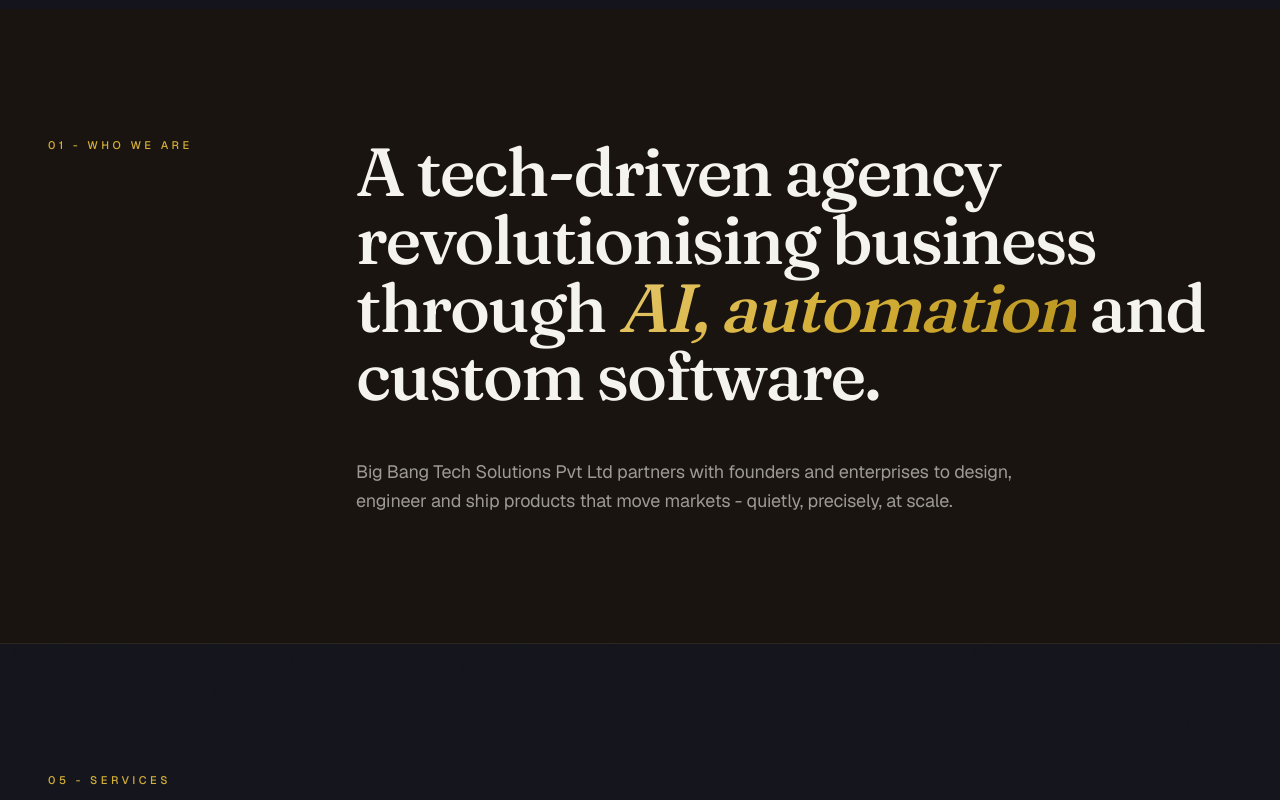
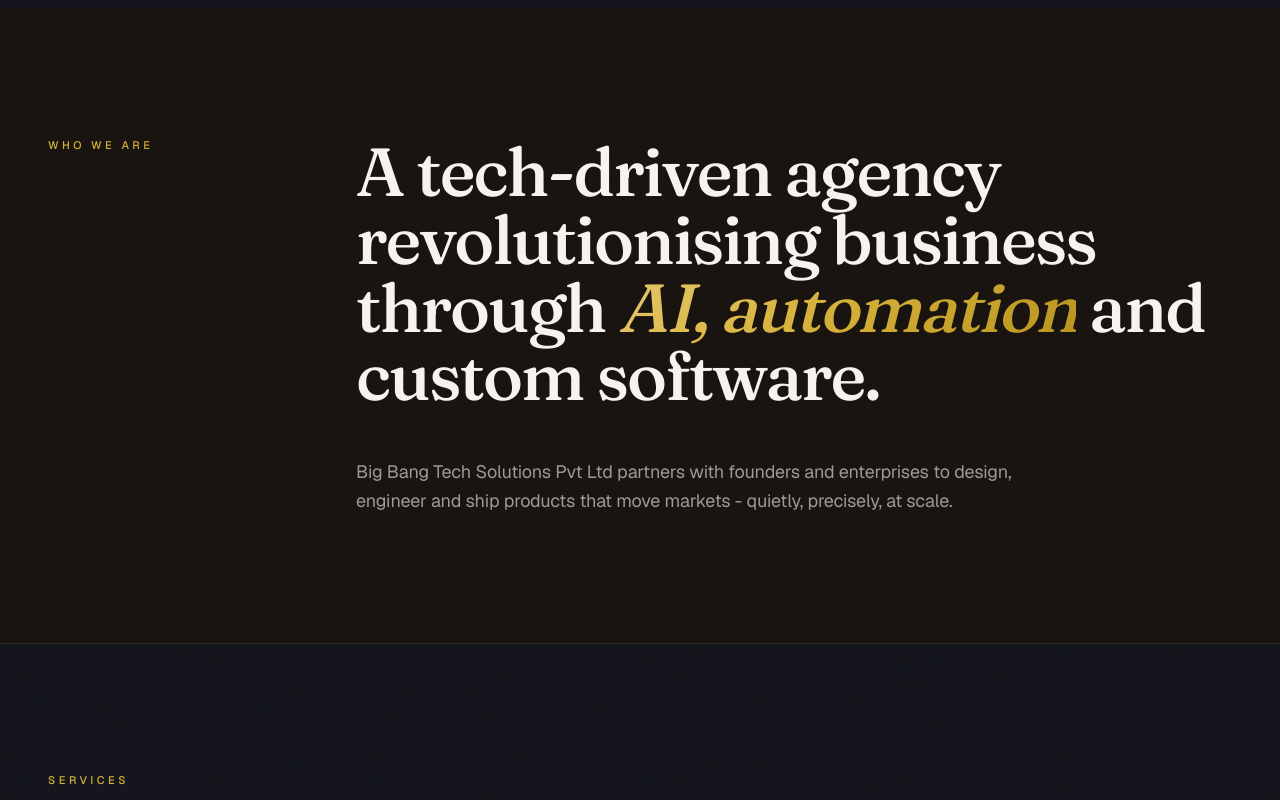
Before and after one commit to MohanPrasathSece/big-bang-launchpad, a React (Vite) app: page / in a window 1280 px wide. Shown: the part 1520-2320 px from the top of the page. Built offline with nearby package versions, Linux system fonts and the light colour scheme.

Commit message:
Remove numbered prefixes from all section eyebrow labels

```diff
--- a/src/Landing.tsx
+++ b/src/Landing.tsx
@@ -253,7 +253,7 @@ function Who() {
     <section id="about" className="relative px-6 md:px-12 py-20 md:py-32 bg-[color:var(--space-2)]">
       <div className="max-w-7xl mx-auto grid md:grid-cols-12 gap-12">
         <div className="md:col-span-3">
-          <div className="text-eyebrow sticky top-32">01 - Who we are</div>
+          <div className="text-eyebrow sticky top-32">Who we are</div>
         </div>
         <div className="md:col-span-9">
           <Reveal>
@@ -287,7 +287,7 @@ function Story() {
   return (
     <section className="relative px-6 md:px-12 py-20 md:py-32 bg-[color:var(--space-ink)] noise section-divider">
       <div className="max-w-7xl mx-auto">
-        <div className="text-eyebrow mb-6">02 - The Big Bang Story</div>
+        <div className="text-eyebrow mb-6">The Big Bang Story</div>
         <Reveal>
           <h2 className="text-section max-w-3xl">A universe of capability, expanding.</h2>
         </Reveal>
@@ -338,7 +338,7 @@ function Mission() {
   return (
     <section className="px-6 md:px-12 py-20 md:py-32 bg-[color:var(--space-2)] section-divider">
       <div className="max-w-6xl mx-auto">
-        <div className="text-eyebrow mb-10">03 - Mission</div>
+        <div className="text-eyebrow mb-10">Mission</div>
         <h2 className="text-section">
           {words.map((w, i) => (
             <motion.span
@@ -373,7 +373,7 @@ function Skills() {
     <section className="px-6 md:px-12 py-20 md:py-32 bg-[color:var(--space-0)] section-divider">
       <div className="max-w-7xl mx-auto grid md:grid-cols-12 gap-12">
         <div className="md:col-span-4">
-          <div className="text-eyebrow mb-6">04 - Capability</div>
+          <div className="text-eyebrow mb-6">Capability</div>
           <h2 className="text-section">Crafted disciplines.</h2>
         </div>
         <div className="md:col-span-8 space-y-8 md:mt-4">
@@ -421,7 +421,7 @@ function Services() {
       <div className="max-w-7xl mx-auto">
         <div className="flex items-end justify-between flex-wrap gap-8 mb-12 md:mb-20">
           <div>
-            <div className="text-eyebrow mb-6">05 - Services</div>
+            <div className="text-eyebrow mb-6">Services</div>
             <h2 className="text-section max-w-2xl">Nine disciplines. One studio.</h2>
           </div>
           <p className="text-[color:var(--muted-foreground)] max-w-md">
@@ -475,7 +475,7 @@ function TechUniverse() {
   return (
     <section className="px-6 md:px-12 py-20 md:py-32 bg-[color:var(--space-3)] section-divider">
       <div className="max-w-7xl mx-auto">
-        <div className="text-eyebrow mb-6">06 - Ecosystem</div>
+        <div className="text-eyebrow mb-6">Ecosystem</div>
         <Reveal>
           <h2 className="text-section max-w-3xl mb-20">An interconnected technology universe.</h2>
         </Reveal>
@@ -527,7 +527,7 @@ function Why() {
   return (
     <section className="px-6 md:px-12 py-20 md:py-32 bg-[color:var(--space-4)] section-divider">
       <div className="max-w-7xl mx-auto">
-        <div className="text-eyebrow mb-6">07 - Why Big Bang</div>
+        <div className="text-eyebrow mb-6">Why Big Bang</div>
         <Reveal>
           <h2 className="text-section mb-12 md:mb-20 max-w-3xl">Six reasons studios and CTOs choose us.</h2>
         </Reveal>
@@ -554,7 +554,7 @@ function Contact() {
   return (
     <section id="contact" className="px-6 md:px-12 py-20 md:py-32 bg-[color:var(--space-2)] section-divider">
       <div className="max-w-6xl mx-auto">
-        <div className="text-eyebrow mb-6">08 - Contact</div>
+        <div className="text-eyebrow mb-6">Contact</div>
         <Reveal>
           <h2 className="text-hero">
             Let's build the <span className="gold-text italic">future</span> together.
```
Also changed, not shown: 2 other files (tests, documents, lock files or other folders).
